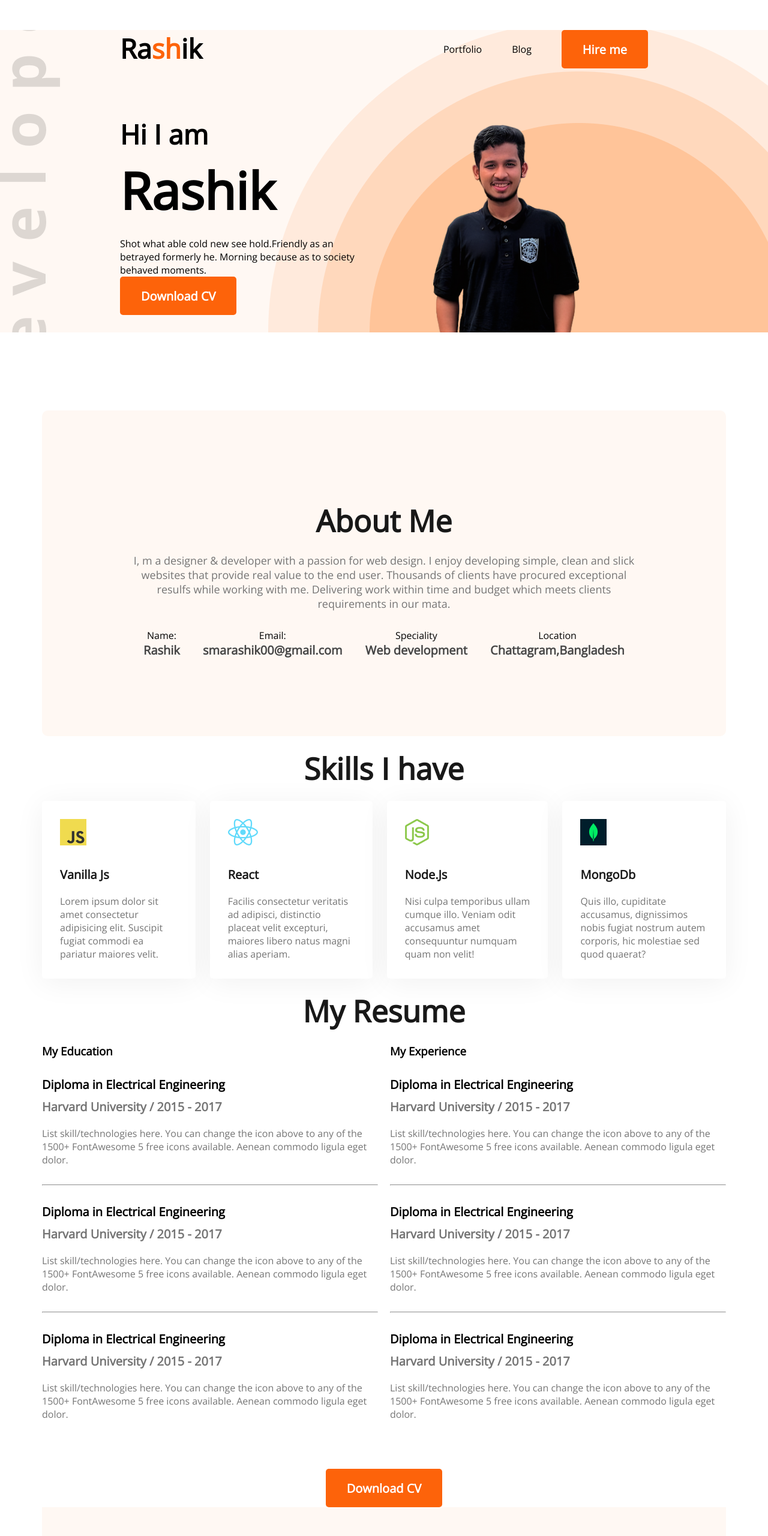
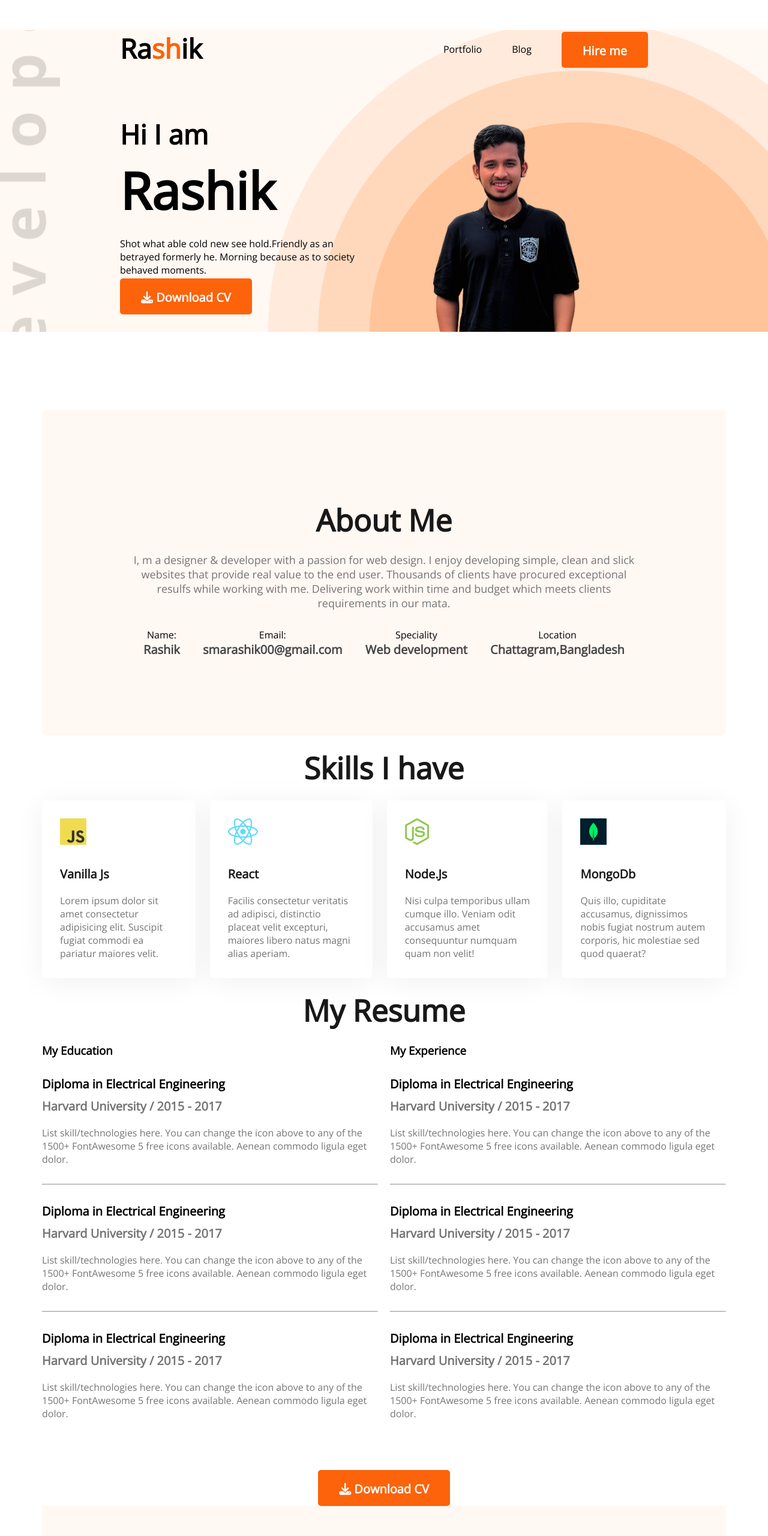
Before and after one commit to sma-rashik/ph-portfolio1, a plain HTML site: page index.html in a window 1280 px wide. Shown: the top 2560 px of the page at 60% size. Drawn offline with nearby package versions, Linux system fonts and the light colour scheme.

Commit message:
added multiple things

```diff
--- a/index.html
+++ b/index.html
@@ -12,6 +12,7 @@
     <link href="https://fonts.googleapis.com/css2?family=Open+Sans:ital,wght@0,300;0,400;1,300;1,400&display=swap"
         rel="stylesheet">
     <link rel="stylesheet" href="styles/style.css">
+    <script src="https://kit.fontawesome.com/9c7ea5498e.js" crossorigin="anonymous"></script>
 </head>
 
 <body>
@@ -34,7 +35,7 @@
                 <p class=".banner-description">Shot what able cold new see hold.Friendly as an betrayed formerly he.
                     Morning because as to society
                     behaved moments.</p>
-                <button class="btn-primary">Download CV</button>
+                <button class="btn-primary"><i class="fa-solid fa-download"></i> Download CV</button>
 
             </div>
             <img src="/images/rsk.png" alt="">
@@ -168,7 +169,7 @@
                 </div>
             </div>
             <div class="resume-btn">
-                <button class="btn-primary">Download CV</button>
+                <button class="btn-primary"><i class="fa-solid fa-download"></i> Download CV</button>
             </div>
         </section>
         <!-- conact section -->
@@ -195,7 +196,7 @@
                 <h3 class="section-title">Let's Message Me</h3>
                 <input type="text" name="id" placeholder="Your Name">
                 <input type="email" name="mail" id="" placeholder="Your Email">
-                <textarea name="" id="" cols="30" rows="10" placeholder="Message"></textarea>
+                <textarea name="" id="" cols="30" rows="5" placeholder="Message"></textarea>
                 <button class="btn-primary" value="submit">Submit</button>
             </div>
 
--- a/styles/style.css
+++ b/styles/style.css
@@ -23,7 +23,7 @@ nav li {
   margin-left: 50px;
 }
 .btn-primary {
-  height: 64px;
+  height: 60px;
   border-radius: 5px;
   background: #fd630a;
   color: #ffffff;
@@ -31,6 +31,7 @@ nav li {
   font-size: 20px;
   border: 0;
   padding: 18px 35px;
+  margin-top: 3px;
 }
 .nav-title {
   font-weight: 800;
```
